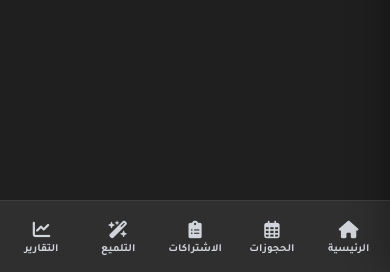
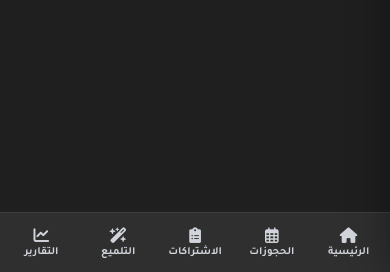
Before and after one commit to AbdullahAlroqi/silver-clean, a Flask app: page /admin/admins in a window 390 px wide. Shown: the part 712-984 px from the top of the page. Run offline with Flask 3, Linux system fonts and the light colour scheme; the visitor is signed in with stand-in values (Sample User, id 1); data comes from the database, SQL or seed files in the repository; data that the repository does not hold is empty; some libraries are stand-ins or nearby versions.

Commit message:
Reduce mobile footer height

```diff
--- a/app/templates/admin/base.html
+++ b/app/templates/admin/base.html
@@ -131,7 +131,7 @@
 
         @media (max-width: 767px) {
             :root {
-                --admin-bottom-nav-height: 72px;
+                --admin-bottom-nav-height: 60px;
             }
 
             body.admin-sidebar-open {
@@ -339,7 +339,7 @@
                 grid-template-columns: repeat(5, minmax(0, 1fr));
                 gap: 2px;
                 min-height: calc(var(--admin-bottom-nav-height) + env(safe-area-inset-bottom, 0px));
-                padding: 4px 4px env(safe-area-inset-bottom, 0px);
+                padding: 2px 4px env(safe-area-inset-bottom, 0px);
                 background: rgba(48, 48, 48, 0.96);
                 border-top: 1px solid rgba(255, 255, 255, 0.08);
                 backdrop-filter: blur(12px);
@@ -351,8 +351,8 @@
                 flex-direction: column;
                 align-items: center;
                 justify-content: center;
-                min-height: calc(var(--admin-bottom-nav-height) - 8px);
-                padding: 7px 3px 6px;
+                min-height: calc(var(--admin-bottom-nav-height) - 4px);
+                padding: 5px 3px 4px;
                 color: #d1d5db;
                 font-size: clamp(0.62rem, 2.8vw, 0.75rem);
                 font-weight: 600;
@@ -365,8 +365,8 @@
 
             .admin-bottom-nav i {
                 flex: 0 0 auto;
-                margin-bottom: 4px;
-                font-size: clamp(1rem, 4.5vw, 1.35rem);
+                margin-bottom: 2px;
+                font-size: clamp(.95rem, 4vw, 1.2rem);
             }
 
             .admin-bottom-nav span {
@@ -406,7 +406,7 @@
 
         @media (max-width: 767px) and (orientation: landscape) and (max-height: 500px) {
             :root {
-                --admin-bottom-nav-height: 54px;
+                --admin-bottom-nav-height: 48px;
             }
 
             .admin-topbar-inner {
```
Also changed, not shown: app/templates/customer/base.html (+12 -5 lines).
